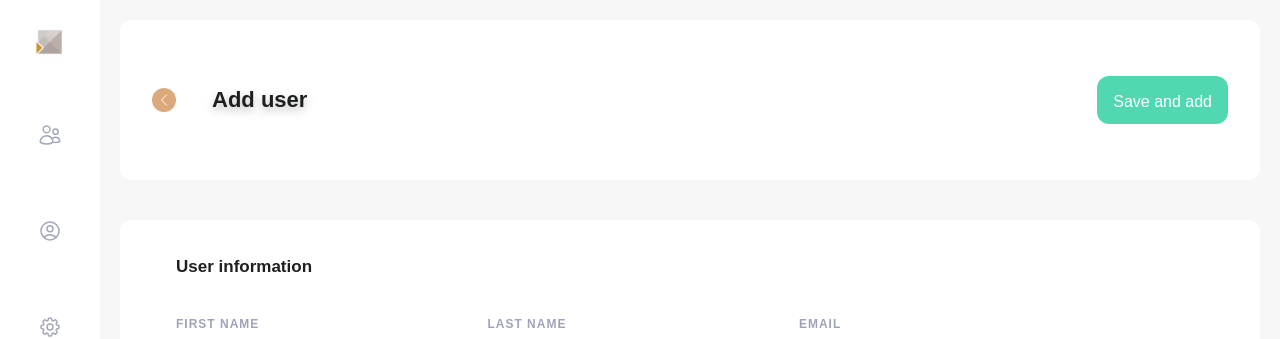
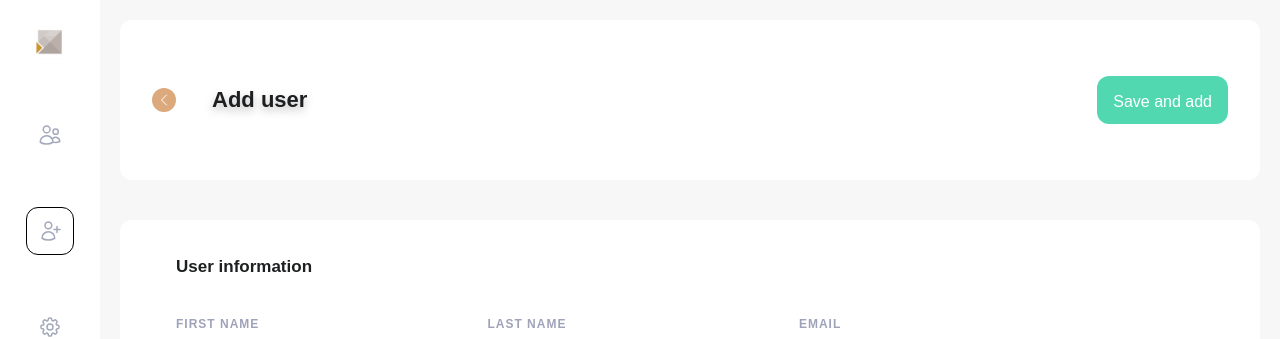
Before and after one commit to choksi215/user-manager-test, a Next.js app: page /user/new in a window 1280 px wide. Shown: the top 339 px of the page. Built offline with nearby package versions, Linux system fonts and the light colour scheme; no server answers.

Commit message:
sidebar logic + error handling

```diff
--- a/components/Layout.tsx
+++ b/components/Layout.tsx
@@ -1,9 +1,14 @@
 import Image from 'next/image';
-import { ArrowLeftOnRectangleIcon, Cog8ToothIcon, UserCircleIcon, UsersIcon } from '@heroicons/react/24/outline';
+import { ArrowLeftOnRectangleIcon, Cog8ToothIcon, UsersIcon, UserPlusIcon } from '@heroicons/react/24/outline';
 
 import { IconButton } from './atoms/IconButton';
+import Link from 'next/link';
+import { useRouter } from 'next/router';
 
 export const Layout = ({ children }: any) => {
+  const router = useRouter()
+  const path = router.pathname
+
   return (
     <div className='min-h-screen grid grid-cols-[100px_minmax(900px,_1fr)]'>
       <div className='pt-6 pb-6 px-6 flex flex-col justify-between'>
@@ -11,12 +16,16 @@ export const Layout = ({ children }: any) => {
           <div className='mb-7 flex justify-center'>
             <Image src='/logo_prediko.svg' alt='prediko logo' width={30} height={30} />
           </div>
-          <IconButton>
-            <UsersIcon className='w-6 h-6 text-mediumGrey' />
-          </IconButton>
-          <IconButton selected>
-            <UserCircleIcon className='w-6 h-6 text-mediumGrey' />
-          </IconButton>
+          <Link href='/'>
+            <IconButton selected={path=== '/'? true : false}>
+              <UsersIcon className='w-6 h-6 text-mediumGrey' />
+            </IconButton>
+          </Link>
+          <Link href='/user/new'>
+            <IconButton selected={path=== '/user/new'? true : false}>
+              <UserPlusIcon className='w-6 h-6 text-mediumGrey' />
+            </IconButton>
+          </Link>
           <IconButton>
             <Cog8ToothIcon className='w-6 h-6 text-mediumGrey' />
           </IconButton>
--- a/components/atoms/IconButton.tsx
+++ b/components/atoms/IconButton.tsx
@@ -5,9 +5,11 @@ interface IProps extends React.ComponentProps<'button'>{
   selected?: boolean;
 }
 
-export const IconButton: React.FunctionComponent<PropsWithChildren<IProps>> = ({classnames, children }) => {
+export const IconButton: React.FunctionComponent<PropsWithChildren<IProps>> = ({classnames, children, selected }) => {
   return (
-    <button className={`w-12 h-12 my-6 flex justify-center items-center rounded-xl ${classnames}`}>
+    <button
+      className={`w-12 h-12 my-6 flex justify-center items-center rounded-xl ${classnames} ${selected === true ? 'border border-black-500' : ''}`}
+    >
       {children}
     </button>
   );
--- a/pages/user/[id].tsx
+++ b/pages/user/[id].tsx
@@ -36,6 +36,8 @@ const Component = () => {
     reset();
     router.reload();
   };
+
+  if (isError) return <div>Failed to fetch users.</div>
 
   if ((!user && !isError) || !isReady || isFetching) {
     return <Spinner />;
```
